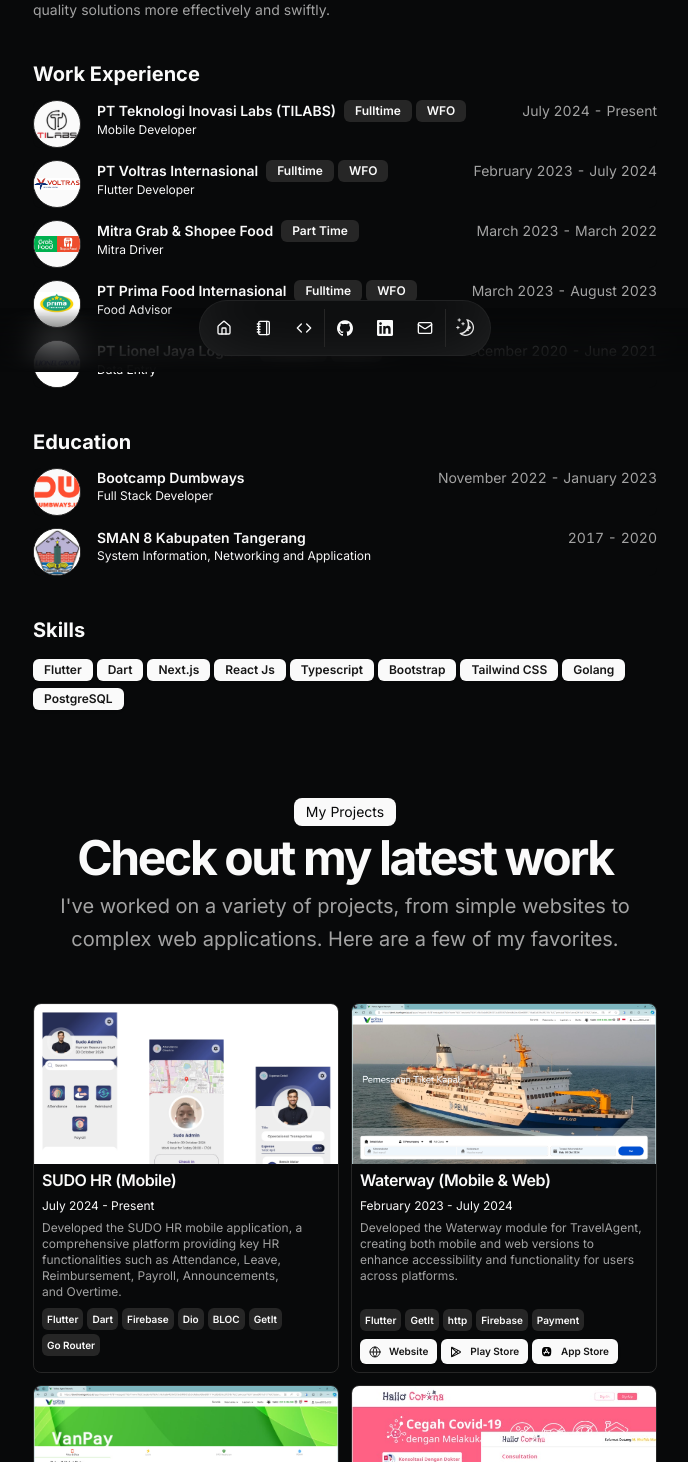
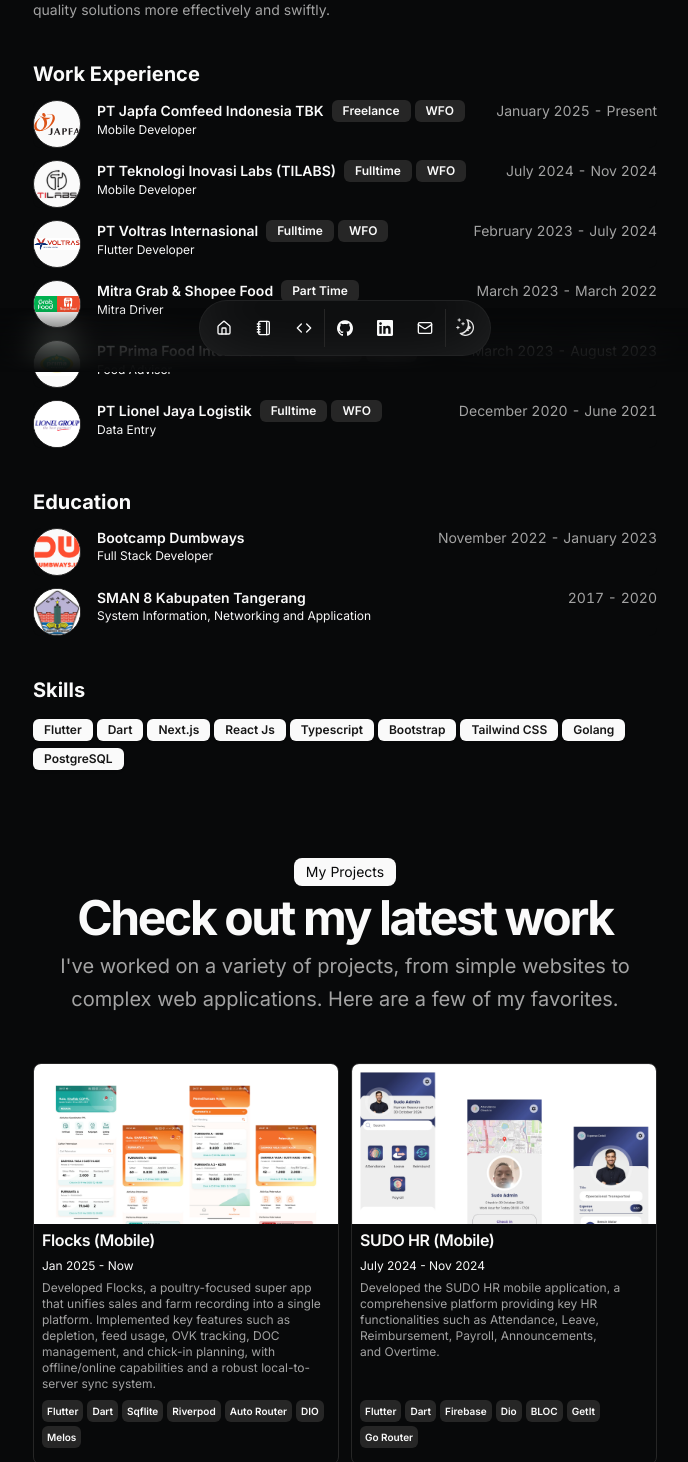
Before and after one commit to khafidz225/portofolio-khafidzmaulana, a Next.js app: page / in a window 1280 px wide. Shown: the part 428-1890 px from the top of the page, without its empty margins (295-983 px from the left). Built offline with nearby package versions, Linux system fonts and the light colour scheme.

Commit message:
feat(japfa): add company & project japfa

```diff
--- a/src/data/resume.tsx
+++ b/src/data/resume.tsx
@@ -63,6 +63,17 @@
 
   work: [
     {
+      company: "PT Japfa Comfeed Indonesia TBK",
+      href: "https://www.japfacomfeed.co.id/",
+      badges: ["Freelance", "WFO"],
+      location: "Tebet, Jakarta Selatan, Indonesia",
+      title: "Mobile Developer",
+      logoUrl: "/japfa-seeklogo.svg",
+      start: "January 2025",
+      end: "Present",
+      description:
+        "Currently focusing on the development of Flocks, a poultry-focused super app at PT Japfa Comfeed Indonesia Tbk, integrating both farm recording and sales systems into a single platform. Responsible for building core modules such as depletion, feed usage, OVK usage, DOC entry, and chick-in planning. The app supports both offline and online modes, using sqflite for local data storage and a custom sync mechanism to handle data submission when connectivity is restored. Actively leveraging Flutter with Riverpod for state management and GetIt for dependency injection, following Clean Architecture to ensure a scalable and maintainable codebase."},
+    {
       company: "PT Teknologi Inovasi Labs (TILABS)",
       href: "https://tilabs.my/",
       badges: ["Fulltime", "WFO"],
@@ -70,7 +81,7 @@
       title: "Mobile Developer",
       logoUrl: "/tilabs.svg",
       start: "July 2024",
-      end: "Present",
+      end: "Nov 2024",
       description:
         "Currently focusing on the development of a Human Resource application named SUDO HR, building custom modules and integrating features such as attendance, leave, reimbursement, payroll, announcements, and overtime. Actively contributing to various projects at PT Teknologi Inovasi Labs using Flutter with BLoC for state management, and implementing notification features with FCM (Firebase Cloud Messaging).",
     },
@@ -142,10 +153,36 @@
     },
   ],
   projects: [
+      {
+      title: "Flocks (Mobile)",
+      href: "https://www.japfacomfeed.co.id/", // Ganti jika ada URL khusus untuk aplikasinya
+      dates: "Jan 2025 - Now",
+      active: true,
+      description:
+        "Developed Flocks, a poultry-focused super app that unifies sales and farm recording into a single platform. Implemented key features such as depletion, feed usage, OVK tracking, DOC management, and chick-in planning, with offline/online capabilities and a robust local-to-server sync system.",
+      technologies: [
+        "Flutter",
+        "Dart",
+        "Sqflite",
+        "Riverpod",
+        "Auto Router",
+        "DIO",
+        "Melos",
+      ],
+      links: [
+        // {
+        //   type: "Company",
+        //   href: "https://www.japfacomfeed.co.id/",
+        //   icon: <Icons.building className="size-3" />,
+        // },
+      ],
+      image: "/banner-flocks.png", // Ganti sesuai nama file image yang tersedia
+      video: "",
+    },
     {
       title: "SUDO HR (Mobile)",
       href: "https://e-database.kemendagri.go.id/",
-      dates: "July 2024 - Present",
+      dates: "July 2024 - Nov 2024",
       active: true,
       description:
         "Developed the SUDO HR mobile application, a comprehensive platform providing key HR functionalities such as Attendance, Leave, Reimbursement, Payroll, Announcements, and Overtime.",
```
Also changed, not shown: public/banner-flocks.png (added), public/japfa-seeklogo.svg (added).
